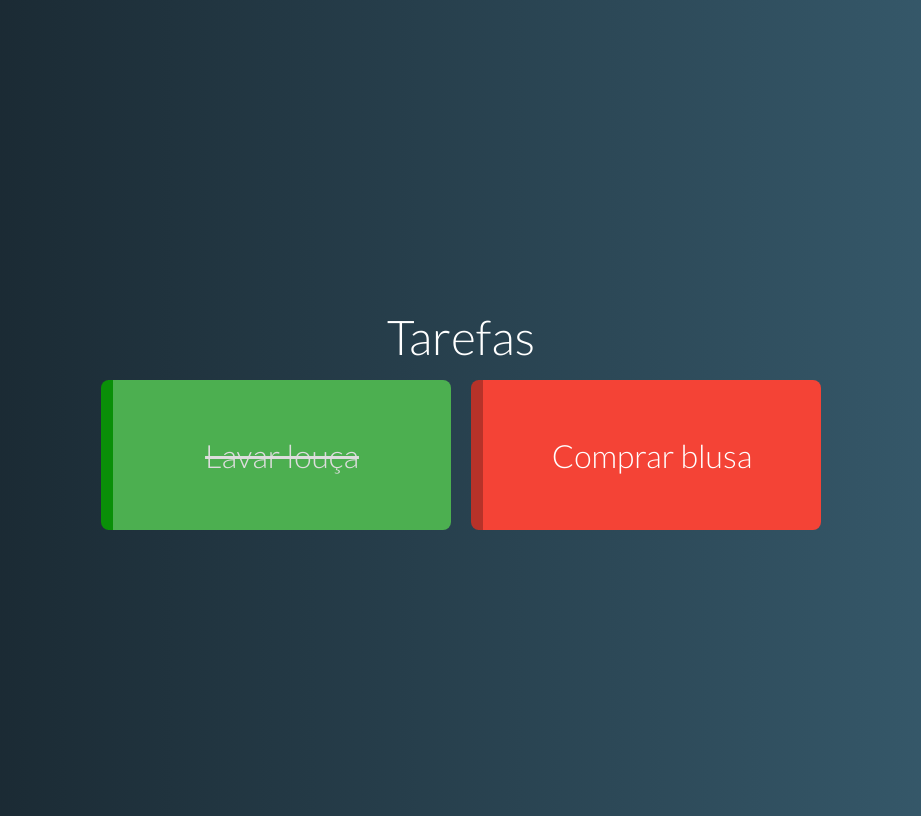
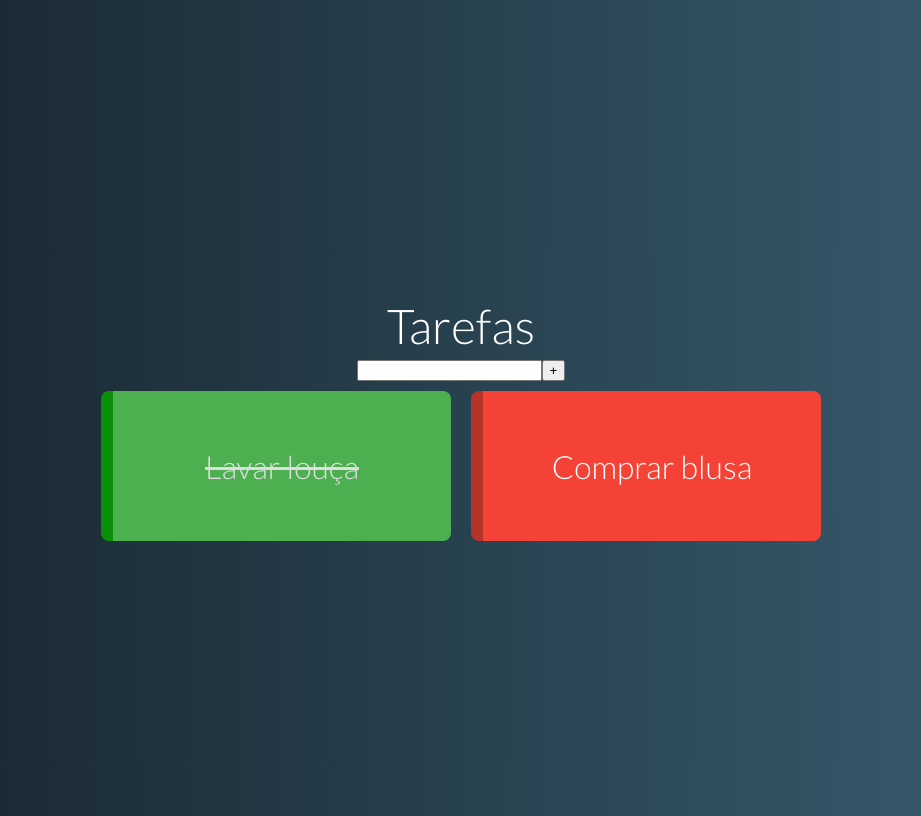
Before and after one commit to rogerio-pereira/Udemy-Vue-JS-2_O-Guia-Completo, a Vue app in the folder 10 Projeto 2 - Lista de Tarefas (ToDo)/tarefas/: page / in a window 1280 px wide. Shown: the whole page, without its empty margins (179-1100 px from the left). Built offline with nearby package versions, Linux system fonts and the light colour scheme.

Commit message:
Componente nova tarefa

```diff
--- a/10 Projeto 2 - Lista de Tarefas (ToDo)/tarefas/src/App.vue
+++ b/10 Projeto 2 - Lista de Tarefas (ToDo)/tarefas/src/App.vue
@@ -1,6 +1,8 @@
 <template>
 	<div id="app">
 		<h1>Tarefas</h1>
+
+		<new-task @taskAdded='addTask'/>
 
 		<task-grid :tasks='tasks' />
 	</div>
@@ -8,10 +10,12 @@
 
 <script>
 import TaskGrid from '@/components/TaskGrid'
+import NewTask from '@/components/NewTask'
 
 export default {
 	components: {
 		TaskGrid,
+		NewTask
 	},
 	data() {
 		return {
@@ -19,6 +23,19 @@
 				{name: 'Lavar louça', pending: false},
 				{name: 'Comprar blusa', pending: true},
 			],
+		}
+	},
+	methods: {
+		addTask(task) {
+			const sameName = t => t.name === task.name
+			const reallyNew = this.tasks.filter(sameName).length == 0
+
+			if(reallyNew) {
+				this.tasks.push({
+					name: task.name,
+					pending: task.pending || true
+				});
+			}
 		}
 	}
 }
--- /dev/null
+++ b/10 Projeto 2 - Lista de Tarefas (ToDo)/tarefas/src/components/NewTask.vue
@@ -0,0 +1,26 @@
+<template>
+    <div class='new-task'>
+        <input type='text' v-model='name' @keydown.enter='add'>
+        <button @click='add'>+</button>
+    </div>
+</template>
+
+<script>
+    export default {
+        data() {
+            return {
+                name: ''
+            }
+        },
+        methods: {
+            add() {
+                this.$emit('taskAdded', {name: this.name})
+                this.name = '';
+            }
+        }
+    }
+</script>
+
+<style scoped>
+
+</style>
```
